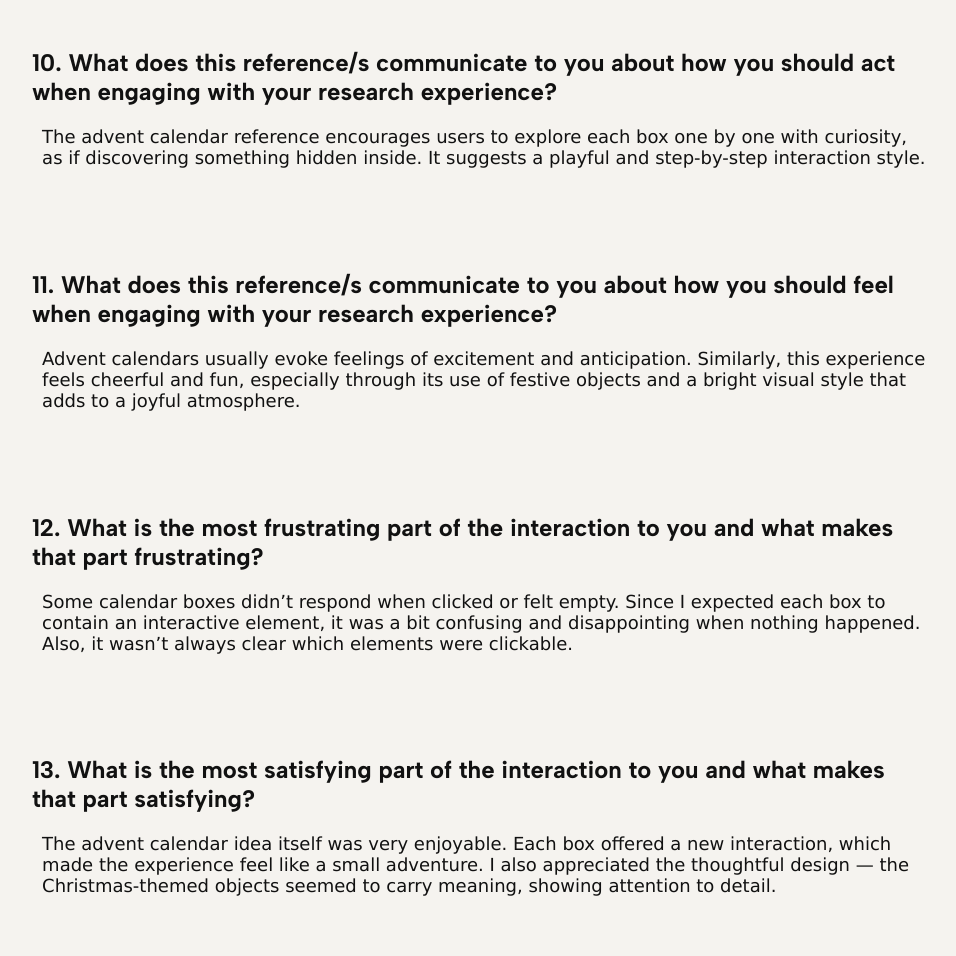
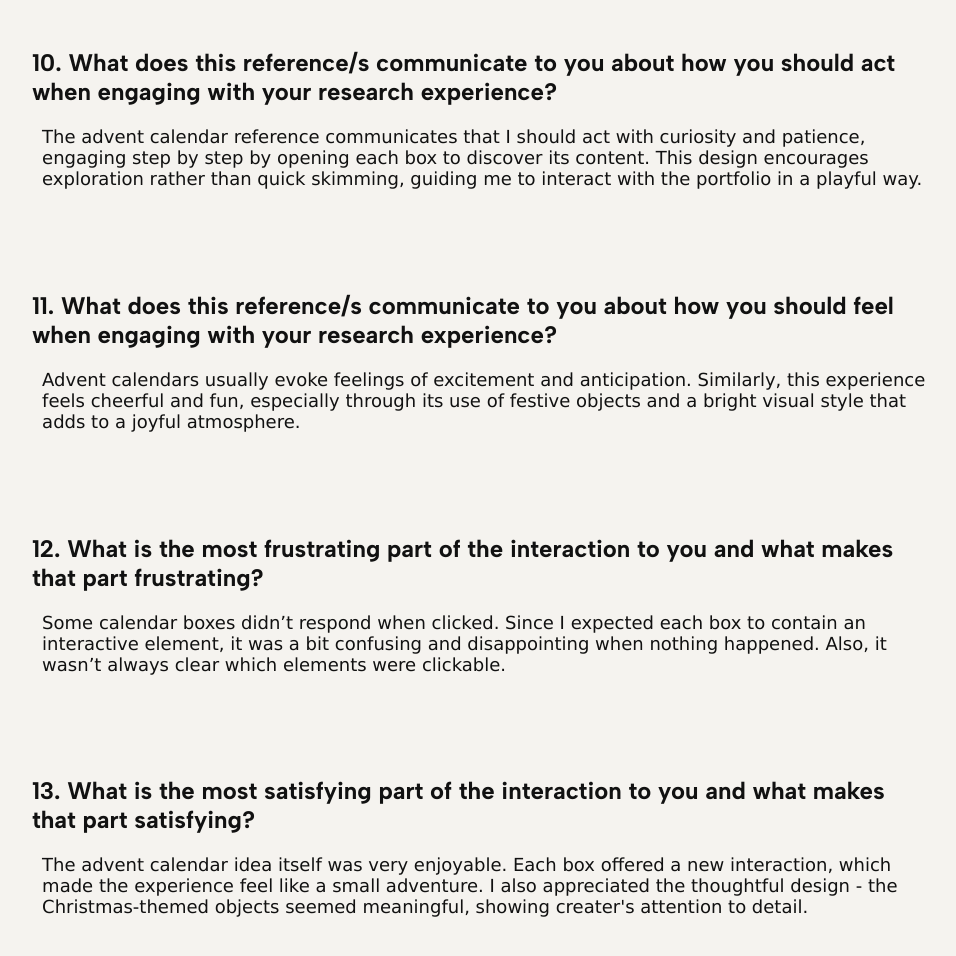
Before and after one commit to julienoh000/julienoh000.github.io, a plain HTML site: page a1/index.html in a window 1280 px wide. Shown: the part 4180-5136 px from the top of the page, without its empty margins (155-1111 px from the left). Drawn offline with Linux system fonts and the light colour scheme; a web font is replaced by a local one.

Commit message:
response

```diff
--- a/a1/index.html
+++ b/a1/index.html
@@ -172,9 +172,11 @@
               should act when engaging with your research experience?
             </h2>
             <p>
-              The advent calendar reference encourages users to explore each box
-              one by one with curiosity, as if discovering something hidden
-              inside. It suggests a playful and step-by-step interaction style.
+              The advent calendar reference communicates that I should act with
+              curiosity and patience, engaging step by step by opening each box
+              to discover its content. This design encourages exploration rather
+              than quick skimming, guiding me to interact with the portfolio in
+              a playful way.
             </p>
           </div>
 
@@ -197,10 +199,10 @@
               and what makes that part frustrating?
             </h2>
             <p>
-              Some calendar boxes didn’t respond when clicked or felt empty.
-              Since I expected each box to contain an interactive element, it
-              was a bit confusing and disappointing when nothing happened. Also,
-              it wasn’t always clear which elements were clickable.
+              Some calendar boxes didn’t respond when clicked. Since I expected
+              each box to contain an interactive element, it was a bit confusing
+              and disappointing when nothing happened. Also, it wasn’t always
+              clear which elements were clickable.
             </p>
           </div>
 
@@ -212,8 +214,8 @@
             <p>
               The advent calendar idea itself was very enjoyable. Each box
               offered a new interaction, which made the experience feel like a
-              small adventure. I also appreciated the thoughtful design — the
-              Christmas-themed objects seemed to carry meaning, showing
+              small adventure. I also appreciated the thoughtful design - the
+              Christmas-themed objects seemed meaningful, showing creater's
               attention to detail.
             </p>
           </div>
```
